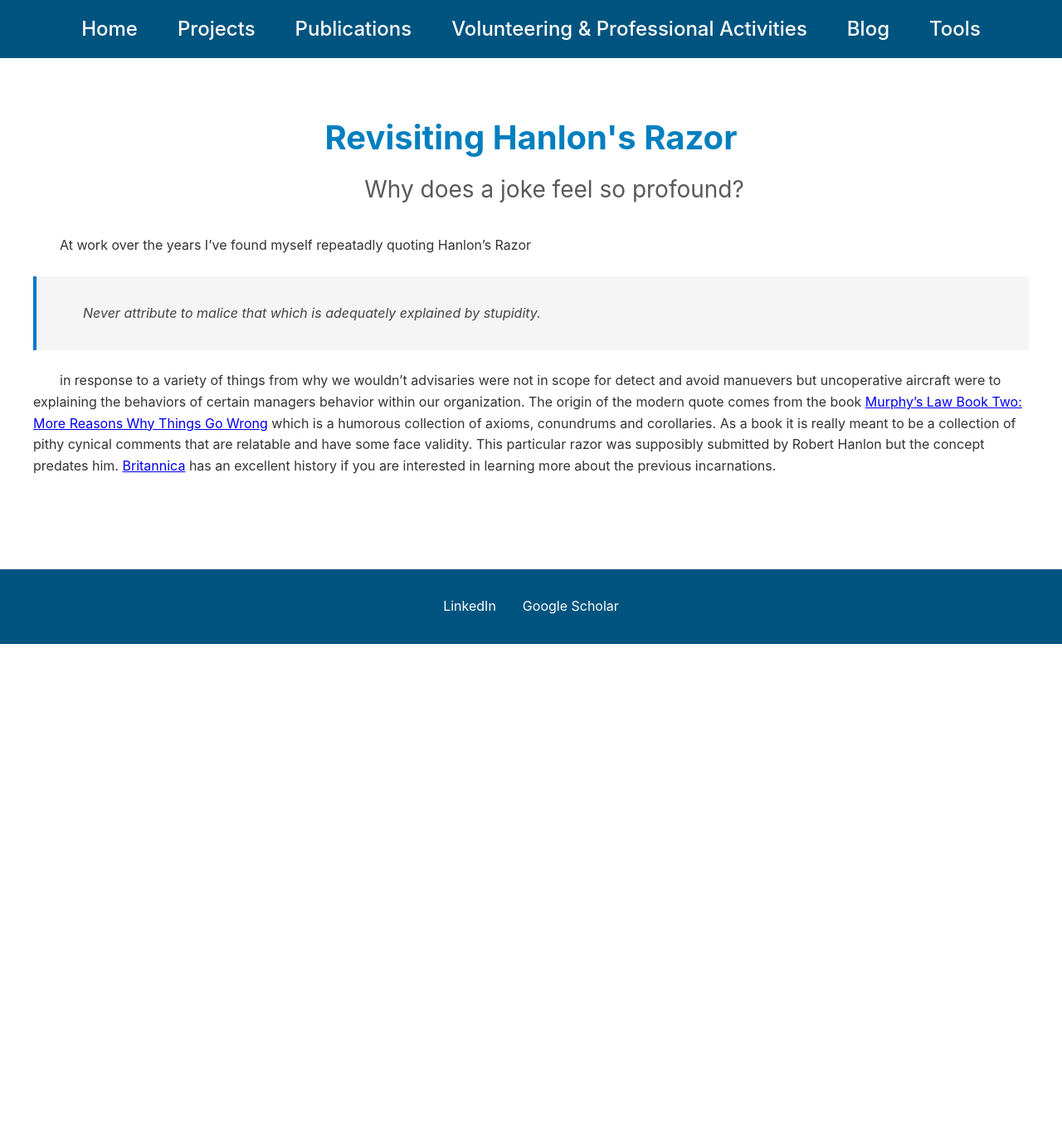
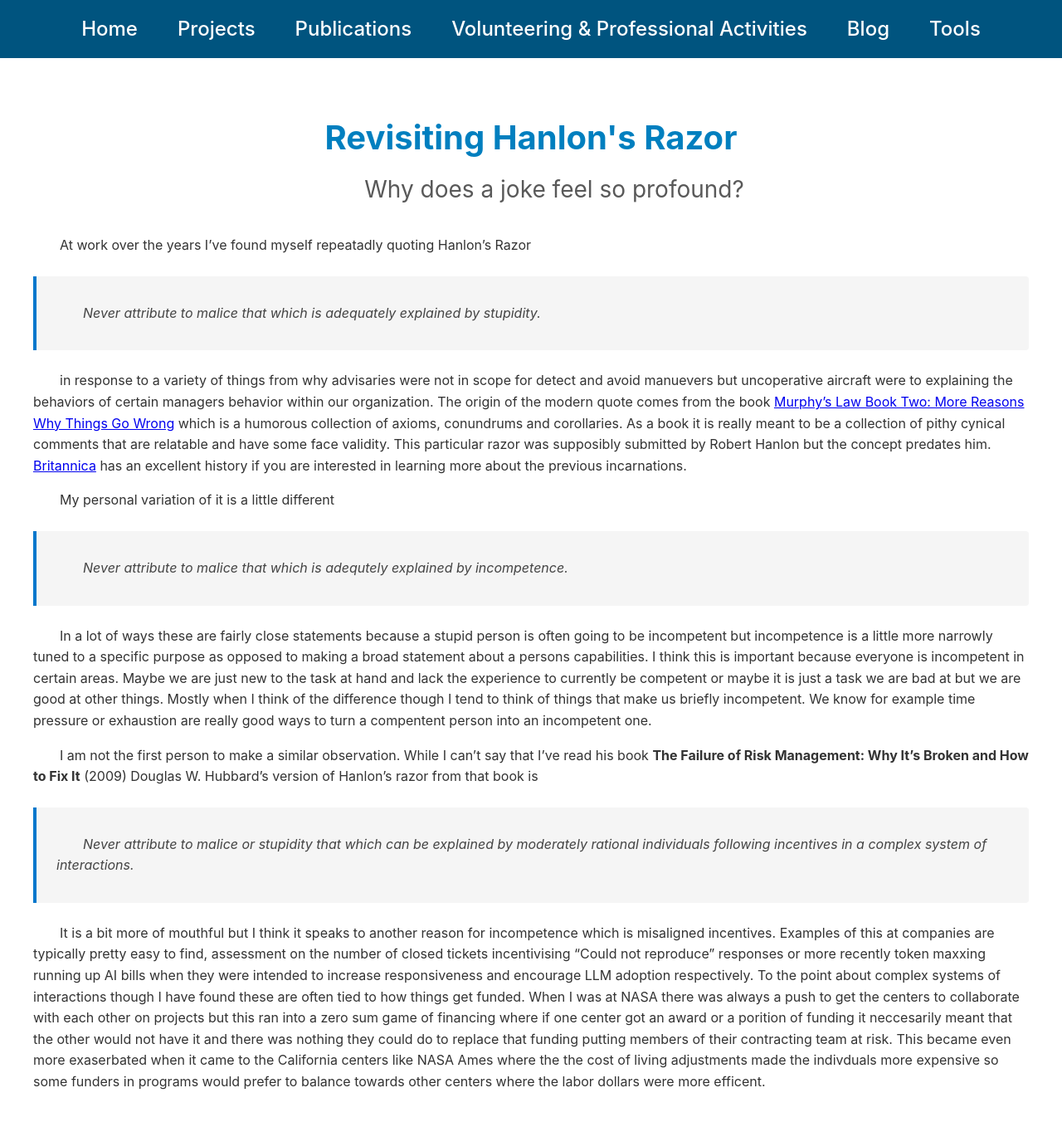
Before and after one commit to cram9030/cram9030.github.io, a Jekyll site: the page built from _posts/2026-08-29-hanlon.md, in a window 1280 px wide and 1400 px high. Shown: the top 1352 px of the window at 83% size. Built offline with Jekyll 4.4.1, drawn with Linux system fonts in a browser that asks for light colours.

Commit message:
working commit

```diff
--- a/_posts/2026-08-29-hanlon.md
+++ b/_posts/2026-08-29-hanlon.md
@@ -10,4 +10,16 @@ At work over the years I've found myself repeatadly quoting Hanlon's Razor
 
 > Never attribute to malice that which is adequately explained by stupidity.
 
-in response to a variety of things from why we wouldn't advisaries were not in scope for detect and avoid manuevers but uncoperative aircraft were to explaining the behaviors of certain managers behavior within our organization. The origin of the modern quote comes from the book [Murphy's Law Book Two: More Reasons Why Things Go Wrong](https://archive.org/details/murphyslawbooktw00bloc/page/n99/mode/2up) which is a humorous collection of axioms, conundrums and corollaries. As a book it is really meant to be a collection of pithy cynical comments that are relatable and have some face validity. This particular razor was supposibly submitted by Robert Hanlon but the concept predates him. [Britannica](https://www.britannica.com/topic/Hanlons-razor) has an excellent history if you are interested in learning more about the previous incarnations.
+in response to a variety of things from why advisaries were not in scope for detect and avoid manuevers but uncoperative aircraft were to explaining the behaviors of certain managers behavior within our organization. The origin of the modern quote comes from the book [Murphy's Law Book Two: More Reasons Why Things Go Wrong](https://archive.org/details/murphyslawbooktw00bloc/page/n99/mode/2up) which is a humorous collection of axioms, conundrums and corollaries. As a book it is really meant to be a collection of pithy cynical comments that are relatable and have some face validity. This particular razor was supposibly submitted by Robert Hanlon but the concept predates him. [Britannica](https://www.britannica.com/topic/Hanlons-razor) has an excellent history if you are interested in learning more about the previous incarnations.
+
+My personal variation of it is a little different
+
+> Never attribute to malice that which is adequtely explained by *incompetence*.
+
+In a lot of ways these are fairly close statements because a stupid person is often going to be incompetent but incompetence is a little more narrowly tuned to a specific purpose as opposed to making a broad statement about a persons capabilities. I think this is important because everyone is incompetent in certain areas. Maybe we are just new to the task at hand and lack the experience to currently be competent or maybe it is just a task we are bad at but we are good at other things. Mostly when I think of the difference though I tend to think of things that make us briefly incompetent. We know for example time pressure or exhaustion are really good ways to turn a compentent person into an incompetent one.
+
+I am not the first person to make a similar observation. While I can't say that I've read his book **The Failure of Risk Management: Why It’s Broken and How to Fix It** (2009) Douglas W. Hubbard's version of Hanlon's razor from that book is
+
+> Never attribute to malice or stupidity that which can be explained by moderately rational individuals following incentives in a complex system of interactions.
+
+It is a bit more of mouthful but I think it speaks to another reason for incompetence which is misaligned incentives. Examples of this at companies are typically pretty easy to find, assessment on the number of closed tickets incentivising "Could not reproduce" responses or more recently token maxxing running up AI bills when they were intended to increase responsiveness and encourage LLM adoption respectively. To the point about complex systems of interactions though I have found these are often tied to how things get funded. When I was at NASA there was always a push to get the centers to collaborate with each other on projects but this ran into a zero sum game of financing where if one center got an award or a porition of funding it neccesarily meant that the other would not have it and there was nothing they could do to replace that funding putting members of their contracting team at risk. This became even more exaserbated when it came to the California centers like NASA Ames where the the cost of living adjustments made the indivduals more expensive so some funders in programs would prefer to balance towards other centers where the labor dollars were more efficent.
```
